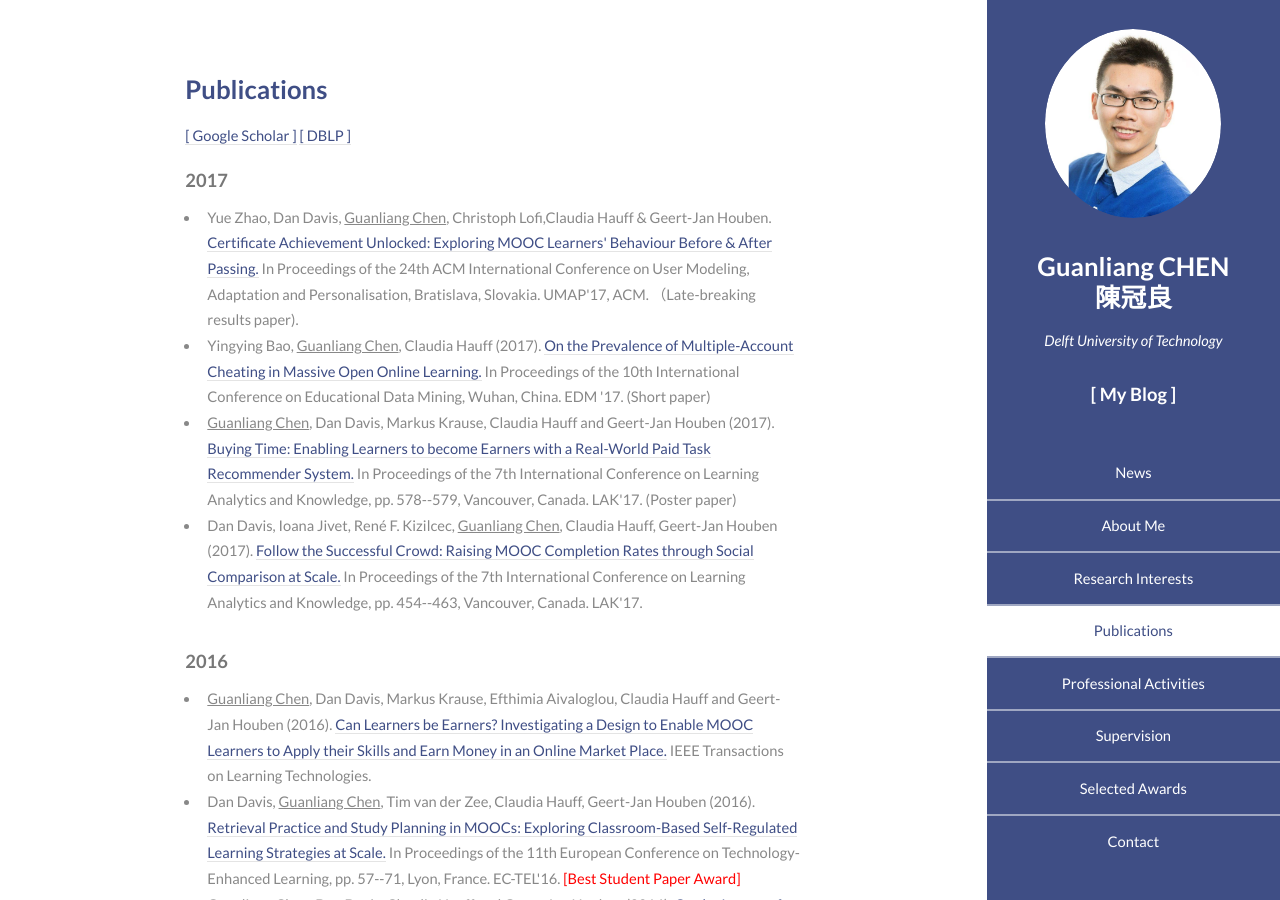
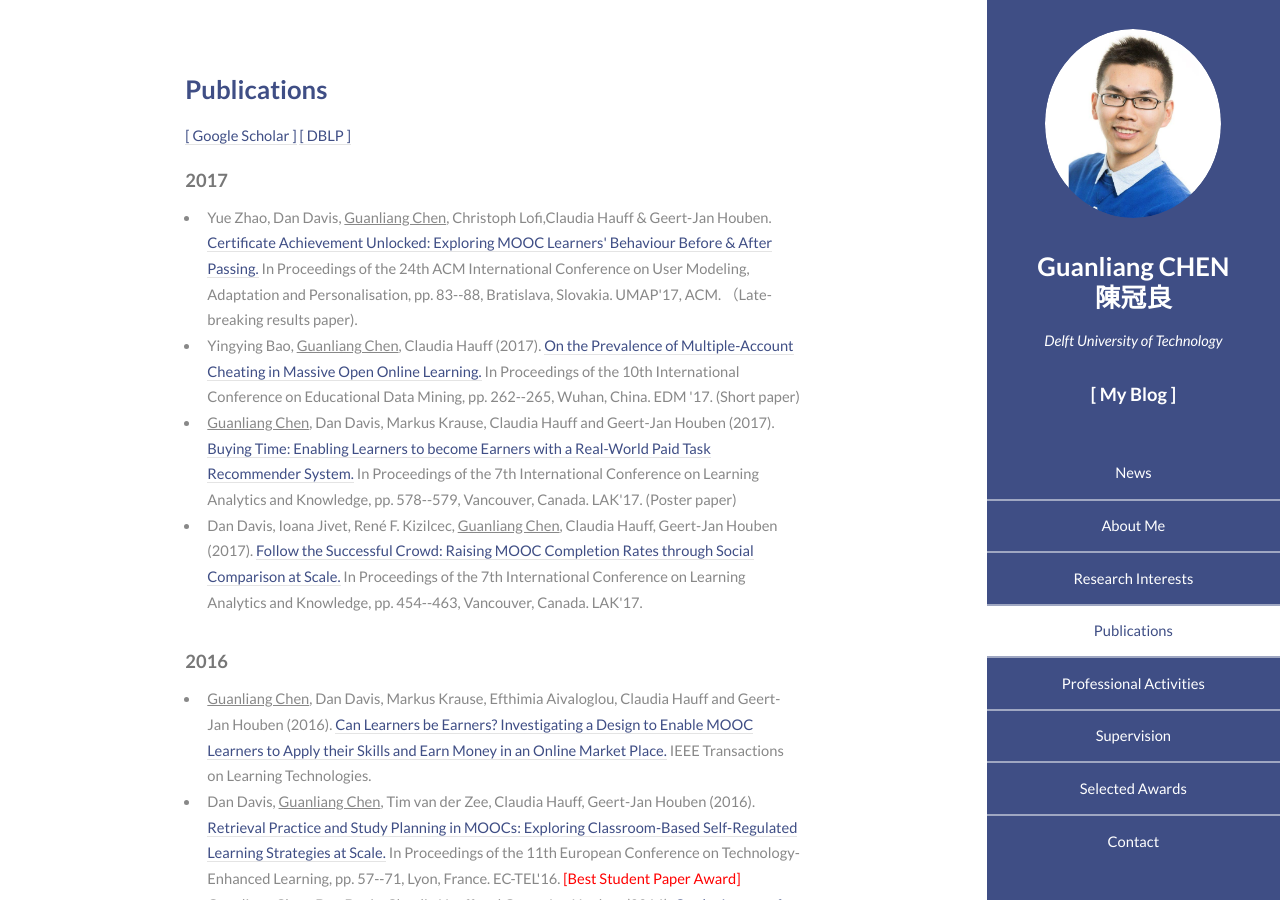
Before and after one commit to AngusGLChen/__angusglchen.github.io, a Jekyll site: the page index.html, which Jekyll copies as it is, in a window 1280 px wide and 900 px high, scrolled down 1053 px. Built offline with Jekyll 4.4.1, drawn with Linux system fonts in a browser that asks for light colours; some of the changed text lies outside the part shown.

Commit message:
July 25, 2017

```diff
--- a/index.html
+++ b/index.html
@@ -57,7 +57,7 @@
 									<header class="major">
 										<h3>News</h3>
 											<ul>
-												<li><i class="star icon"></i>I will give a keynote talk in the <a href="http://www.xlearningcenter.com/nd.jsp?id=139&_np=2_302">Doctoral Student Forum on MOOC Research</a> at the Peking University, Beijing, China in July 2017.</li>
+												<li><i class="star icon"></i>I will give a keynote talk in the <a href="http://www.xlearningcenter.com/nd.jsp?id=139&_np=2_302">Doctoral Student Forum on MOOC Research</a> at the Peking University, Beijing, China in July 2017. The slides are available on <a href="https://www.slideshare.net/GuanliangChen/doctoral-student-discussion-forum-on-moocs">Slideshare</a>. </li>
 												<li>Yingying Bao, a former master student in our group, will be at EDM 2017 to present our accepted short paper in June 2017.</li>
 												<li>I will be at LAK 2017 for my accepted poster paper and the <a href="dan7davis.github.io/post-MOOC/">Post-MOOC Development Workshop</a> that I co-organised in March 2017.</li>
 
@@ -100,8 +100,8 @@
 									<h3>Publications</h3>
 									<p><a href="https://scholar.google.com/citations?user=NqOqvk0AAAAJ">[ Google Scholar ]</a> <a href="http://dblp.uni-trier.de/pers/hd/c/Chen:Guanliang">[ DBLP ]</a></p>
 									<h4>2017</h4><ul>
-										<li>Yue Zhao, Dan Davis, <u>Guanliang Chen</u>, Christoph Lofi,Claudia Hauff & Geert-Jan Houben.  <a href="">Certificate Achievement Unlocked: Exploring MOOC Learners' Behaviour Before & After Passing.</a> In Proceedings of the 24th ACM International Conference on User Modeling, Adaptation and Personalisation, Bratislava, Slovakia. UMAP'17, ACM. （Late-breaking results paper).</li>
-										<li>Yingying Bao, <u>Guanliang Chen</u>, Claudia Hauff (2017). <a href="">On the Prevalence of Multiple-Account Cheating in Massive Open Online Learning.</a> In Proceedings of the 10th International Conference on Educational Data Mining, Wuhan, China. EDM '17. (Short paper)</li>
+										<li>Yue Zhao, Dan Davis, <u>Guanliang Chen</u>, Christoph Lofi,Claudia Hauff & Geert-Jan Houben.  <a href="http://dl.acm.org/citation.cfm?id=3099063">Certificate Achievement Unlocked: Exploring MOOC Learners' Behaviour Before & After Passing.</a> In Proceedings of the 24th ACM International Conference on User Modeling, Adaptation and Personalisation, pp. 83--88, Bratislava, Slovakia. UMAP'17, ACM. （Late-breaking results paper).</li>
+										<li>Yingying Bao, <u>Guanliang Chen</u>, Claudia Hauff (2017). <a href="http://educationaldatamining.org/EDM2017/proc_files/papers/paper_91.pdf">On the Prevalence of Multiple-Account Cheating in Massive Open Online Learning.</a> In Proceedings of the 10th International Conference on Educational Data Mining, pp. 262--265, Wuhan, China. EDM '17. (Short paper)</li>
 										<li><u>Guanliang Chen</u>, Dan Davis, Markus Krause, Claudia Hauff and Geert-Jan Houben (2017). <a href="http://dl.acm.org/citation.cfm?id=3029469">Buying Time: Enabling Learners to become Earners with a Real-World Paid Task Recommender System.</a> In Proceedings of the 7th International Conference on Learning Analytics and Knowledge, pp. 578--579, Vancouver, Canada. LAK'17. (Poster paper)</li>
 										<li>Dan Davis, Ioana Jivet, René F. Kizilcec, <u>Guanliang Chen</u>, Claudia Hauff, Geert-Jan Houben (2017). <a href="http://dl.acm.org/citation.cfm?id=3027411">Follow the Successful Crowd: Raising MOOC Completion Rates through Social Comparison at Scale.</a> In Proceedings of the 7th International Conference on Learning Analytics and Knowledge, pp. 454--463, Vancouver, Canada. LAK'17.</li>
 									</ul>
```
Also changed, not shown: other parts of index.html (+2 -1 lines).
